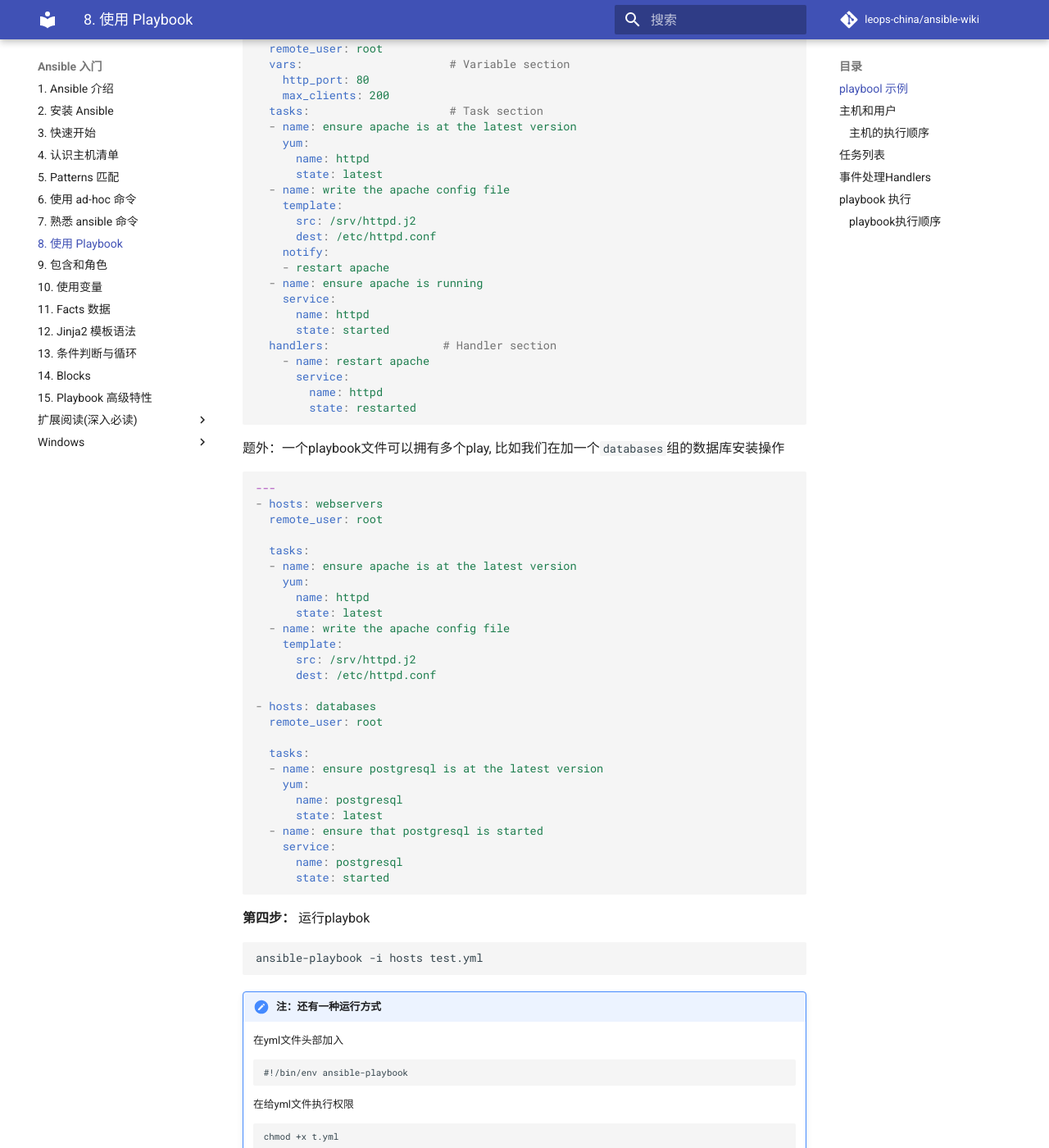
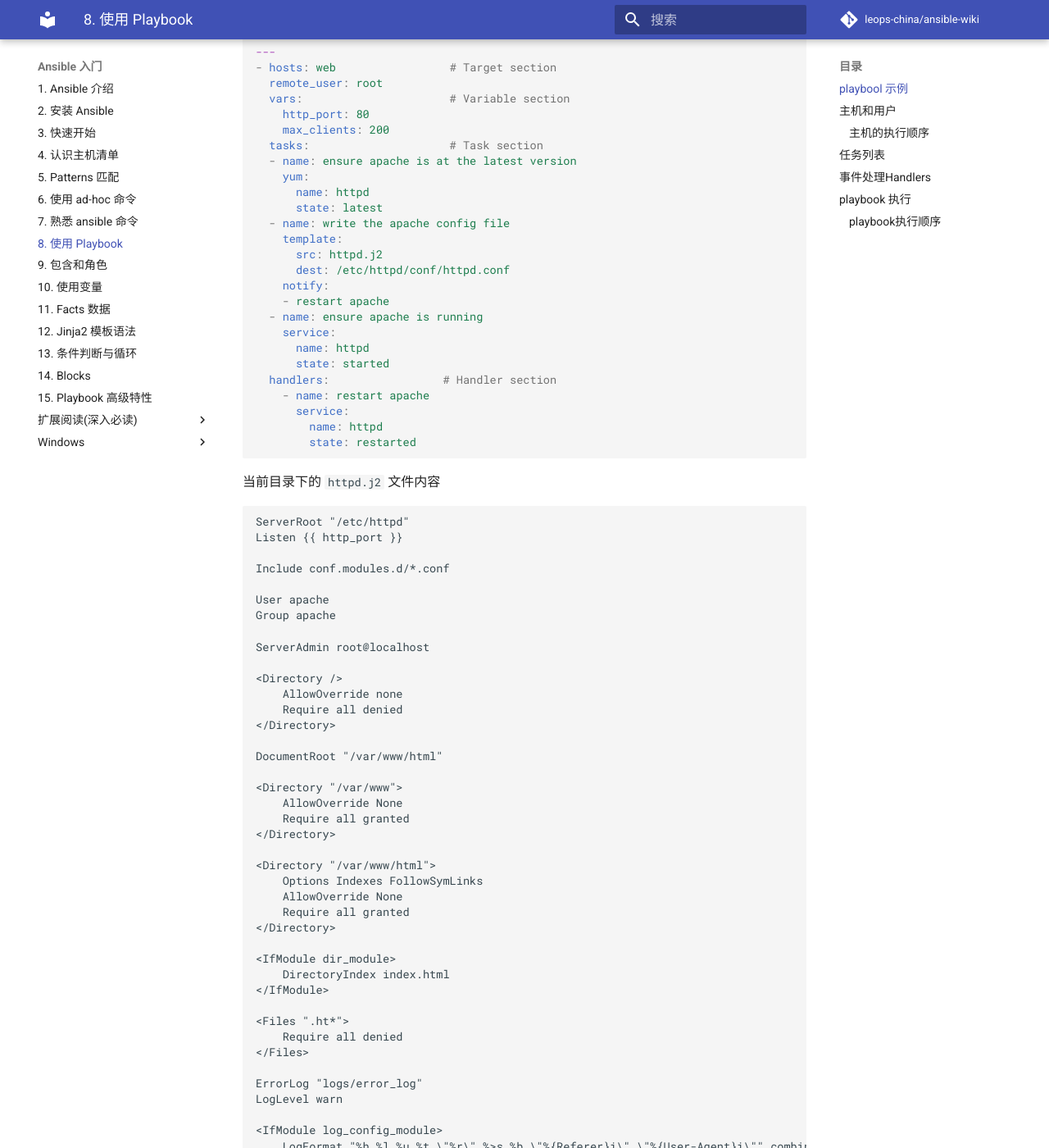
Before and after one commit to leops-china/ansible-wiki, an MkDocs documentation site: the page built from docs/basic/Playbook.md, in a window 1280 px wide and 1400 px high, scrolled down 1222 px. Shown: the whole window at 82% size. Built offline with MkDocs 1.6.1 and Material for MkDocs 9.7.7, drawn with Linux system fonts in a browser that asks for light colours; comment, search, counter and statistics services are not loaded; some of the changed text lies outside the part shown.

Commit message:
fix playbook httpd.j2

````diff
--- a/docs/basic/Playbook.md
+++ b/docs/basic/Playbook.md
@@ -60,8 +62,8 @@ web组的主机完成下列任务
       state: latest
   - name: write the apache config file
     template:
-      src: /srv/httpd.j2
-      dest: /etc/httpd.conf
+      src: httpd.j2
+      dest: /etc/httpd/conf/httpd.conf
     notify:
     - restart apache
   - name: ensure apache is running
@@ -73,6 +75,93 @@ web组的主机完成下列任务
       service:
         name: httpd
         state: restarted
+```
+
+当前目录下的 `httpd.j2` 文件内容
+
+```
+ServerRoot "/etc/httpd"
+Listen {{ http_port }}
+
+Include conf.modules.d/*.conf
+
+User apache
+Group apache
+
+ServerAdmin root@localhost
+
+<Directory />
+    AllowOverride none
+    Require all denied
+</Directory>
+
+DocumentRoot "/var/www/html"
+
+<Directory "/var/www">
+    AllowOverride None
+    Require all granted
+</Directory>
+
+<Directory "/var/www/html">
+    Options Indexes FollowSymLinks
+    AllowOverride None
+    Require all granted
+</Directory>
+
+<IfModule dir_module>
+    DirectoryIndex index.html
+</IfModule>
+
+<Files ".ht*">
+    Require all denied
+</Files>
+
+ErrorLog "logs/error_log"
+LogLevel warn
+
+<IfModule log_config_module>
+    LogFormat "%h %l %u %t \"%r\" %>s %b \"%{Referer}i\" \"%{User-Agent}i\"" combined
+    LogFormat "%h %l %u %t \"%r\" %>s %b" common
+    <IfModule logio_module>
+      LogFormat "%h %l %u %t \"%r\" %>s %b \"%{Referer}i\" \"%{User-Agent}i\" %I %O" combinedio
+    </IfModule>
+    CustomLog "logs/access_log" combined
+</IfModule>
+
+<IfModule alias_module>
+    ScriptAlias /cgi-bin/ "/var/www/cgi-bin/"
+</IfModule>
+
+<Directory "/var/www/cgi-bin">
+    AllowOverride None
+    Options None
+    Require all granted
+</Directory>
+
+<IfModule mime_module>
+    TypesConfig /etc/mime.types
+    AddType application/x-compress .Z
+    AddType application/x-gzip .gz .tgz
+    AddType text/html .shtml
+    AddOutputFilter INCLUDES .shtml
+</IfModule>
+
+AddDefaultCharset UTF-8
+<IfModule mime_magic_module>
+    MIMEMagicFile conf/magic
+</IfModule>
+
+<IfModule mpm_prefork_module>
+    ServerLimit        256
+    StartServers         5
+    MinSpareServers      5
+    MaxSpareServers     10
+    MaxClients          {{ max_clients }}
+    MaxRequestsPerChild  0
+</IfModule>
+
+EnableSendfile on
+IncludeOptional conf.d/*.conf
 ```
 
 题外：一个playbook文件可以拥有多个play, 比如我们在加一个`databases`组的数据库安装操作
@@ -89,8 +178,8 @@ web组的主机完成下列任务
       state: latest
   - name: write the apache config file
     template:
-      src: /srv/httpd.j2
-      dest: /etc/httpd.conf
+      src: httpd.j2
+      dest: /etc/httpd/conf/httpd.conf
 
 - hosts: databases
   remote_user: root
````
Also changed, not shown: other parts of docs/basic/Playbook.md (+2 -0 lines).
